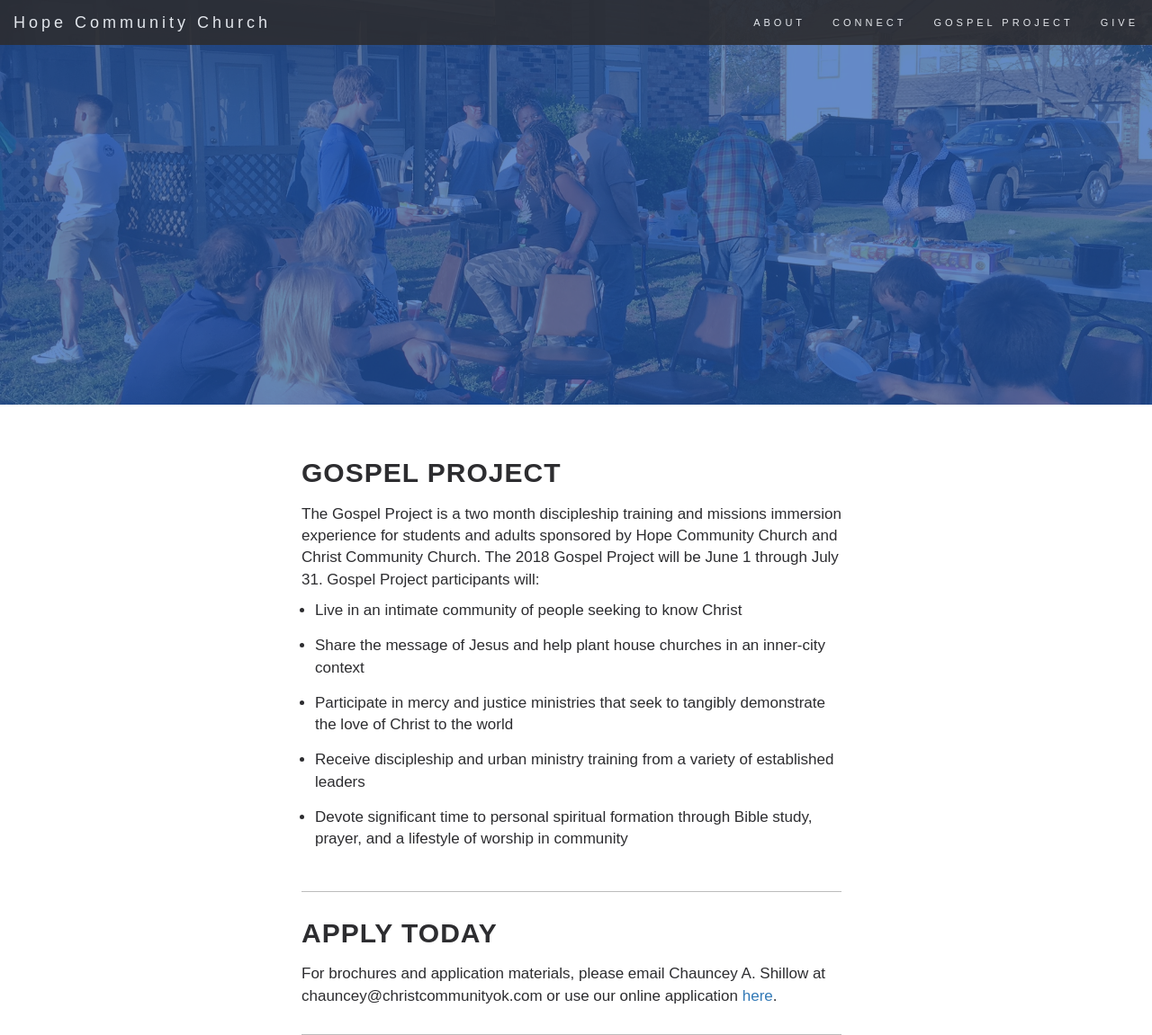
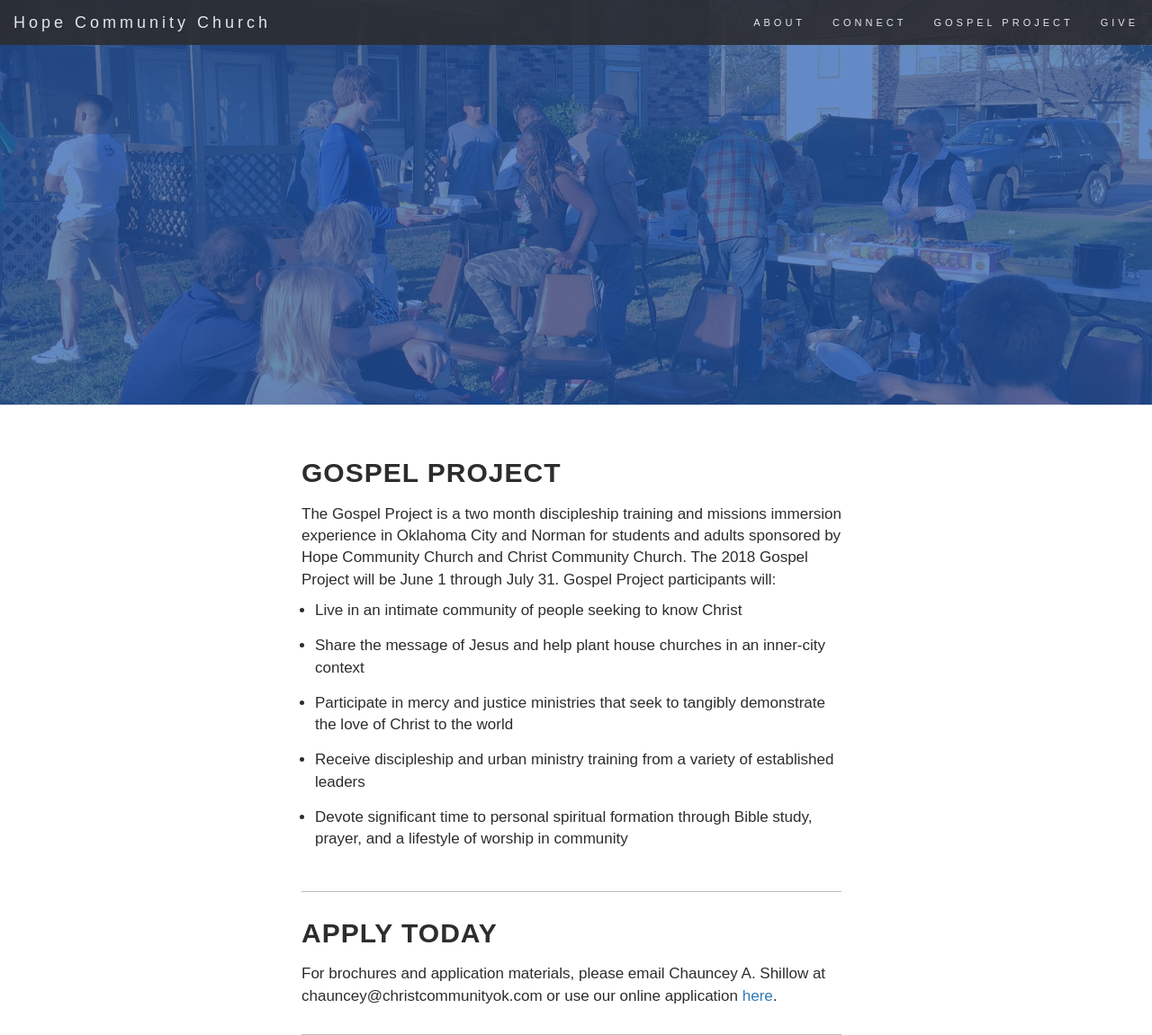
Before and after one commit to calcnerd256/hope-community.github.io, a Jekyll site: the page built from gp.md, in a window 1280 px wide and 1151 px high. Shown: the whole window at 90% size. Built offline with Jekyll 4.4.1, drawn with Linux system fonts in a browser that asks for light colours; nearby versions of some CDN libraries.

Commit message:
Update gp.html

```diff
--- a/_layouts/gp.html
+++ b/_layouts/gp.html
@@ -14,7 +14,7 @@
 			<div class='col-md-9 big-info-block'>
 				<div class='section-title'>Gospel Project</div>
 				<div class='section-text-block'>
-					<p>The Gospel Project is a two month discipleship training and missions immersion experience for students and adults sponsored by Hope Community Church and Christ Community Church. The 2018 Gospel Project will be June 1 through July 31. Gospel Project participants will:</p>
+					<p>The Gospel Project is a two month discipleship training and missions immersion experience in Oklahoma City and Norman for students and adults sponsored by Hope Community Church and Christ Community Church. The 2018 Gospel Project will be June 1 through July 31. Gospel Project participants will:</p>
 					<ul id='gp-list'>
 						<li>Live in an intimate community of people seeking to know Christ</li>
 
```
